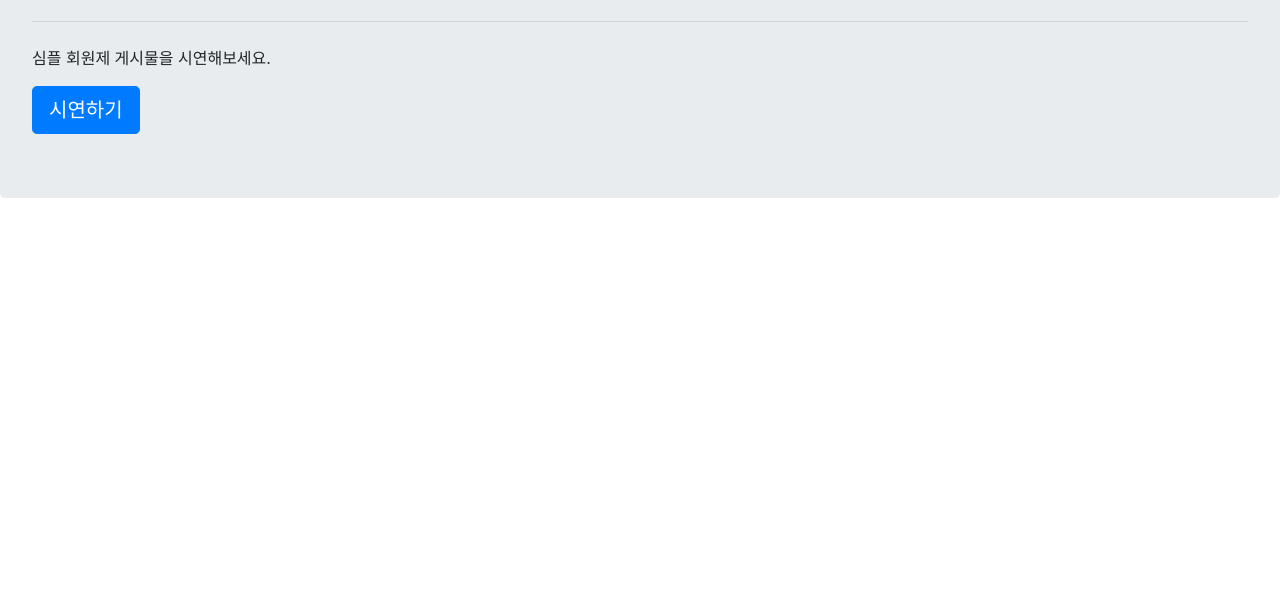
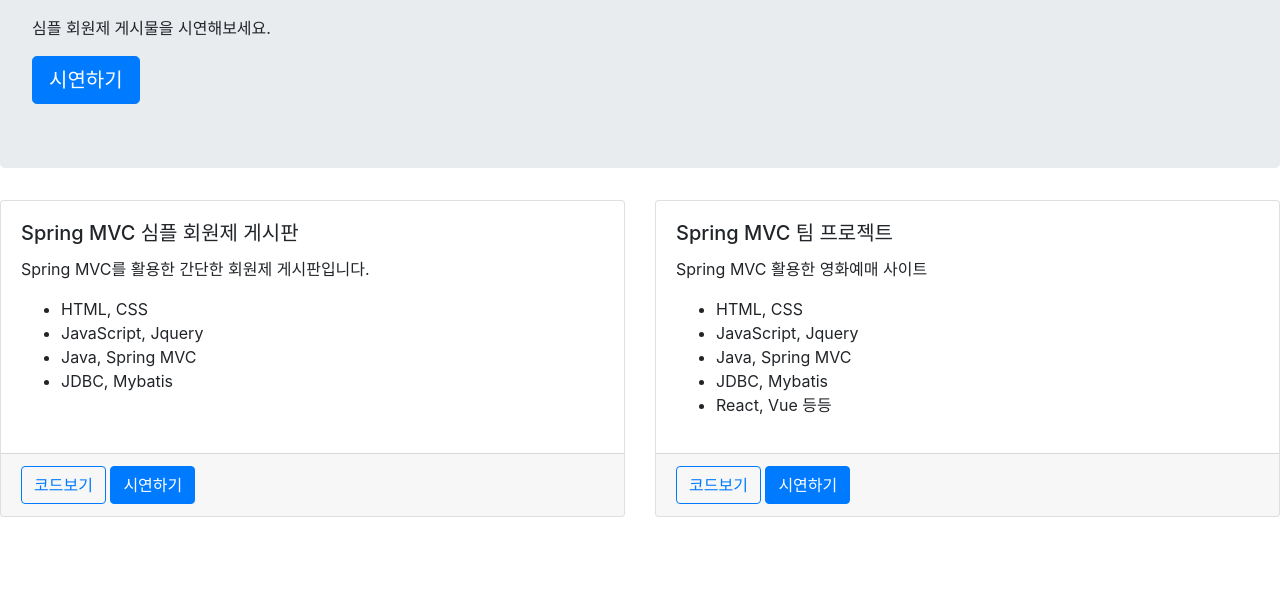
Before and after one commit to pitangland/pitangland.github.io, a plain HTML site: page index.html in a window 1280 px wide. Shown: the part 202-800 px from the top of the page. Drawn offline with nearby package versions, Linux system fonts and the light colour scheme.

Commit message:
second commit

```diff
--- a/index.html
+++ b/index.html
@@ -16,9 +16,9 @@
 </head>
 <body>
     <div class="jumbotron">
-        <h1 class="display-4">Java Web Programmer</h1>
+        <h1 class="display-4">Pitangland Programmer</h1>
         <p class="lead">
-            Lorem ipsum dolor sit amet consectetur adipisicing elit. Qui, expedita. Ea harum atque magni, quas dolor tempore nam, accusantium saepe quod corrupti molestiae ullam veritatis iste non iusto? Odit, itaque.
+            꼭 취업에 성공할 것이다.
         </p>
         <hr class="my-4">
         <p>
@@ -27,9 +27,50 @@
         <a href="http://3.34.189.246/spr1/board/list" class="btn btn-primary btn-lg">시연하기</a>
     </div>
 
-<script>
+    <div class="card-deck">
+        <div class="card">
+            <div class="card-body">
+                <h5 class="card-title">
+                    Spring MVC 심플 회원제 게시판
+                </h5>
+                <p class="card-text">
+                    Spring MVC를 활용한 간단한 회원제 게시판입니다.
+                    <ul>
+                        <li>HTML, CSS</li>
+                        <li>JavaScript, Jquery</li>
+                        <li>Java, Spring MVC</li>
+                        <li>JDBC, Mybatis</li>
+                    </ul>
+                </p>
+            </div>
+            <div class="card-footer">
+                <a href="#" class="btn btn-outline-primary">코드보기</a>
+                <a href="http://3.34.189.246/spr1/board/list" class="btn btn-primary">시연하기</a>
+            </div>
+        </div>
+        <div class="card">
+            <div class="card-body">
+                <h5 class="card-title">
+                    Spring MVC 팀 프로젝트
+                </h5>
+                <p class="card-text">
+                    Spring MVC 활용한 영화예매 사이트
+                    <ul>
+                        <li>HTML, CSS</li>
+                        <li>JavaScript, Jquery</li>
+                        <li>Java, Spring MVC</li>
+                        <li>JDBC, Mybatis</li>
+                        <li>React, Vue 등등</li>
+                    </ul>
+                </p>
+            </div>
+            <div class="card-footer">
+                <a href="#" class="btn btn-outline-primary">코드보기</a>
+                <a href="#" class="btn btn-primary">시연하기</a>
+            </div>
+        </div>
+    </div>
 
-</script>
 <script src="https://cdnjs.cloudflare.com/ajax/libs/bootstrap/4.6.1/js/bootstrap.min.js" integrity="sha512-UR25UO94eTnCVwjbXozyeVd6ZqpaAE9naiEUBK/A+QDbfSTQFhPGj5lOR6d8tsgbBk84Ggb5A3EkjsOgPRPcKA==" crossorigin="anonymous" referrerpolicy="no-referrer"></script>
 </body>
 </html>
```
